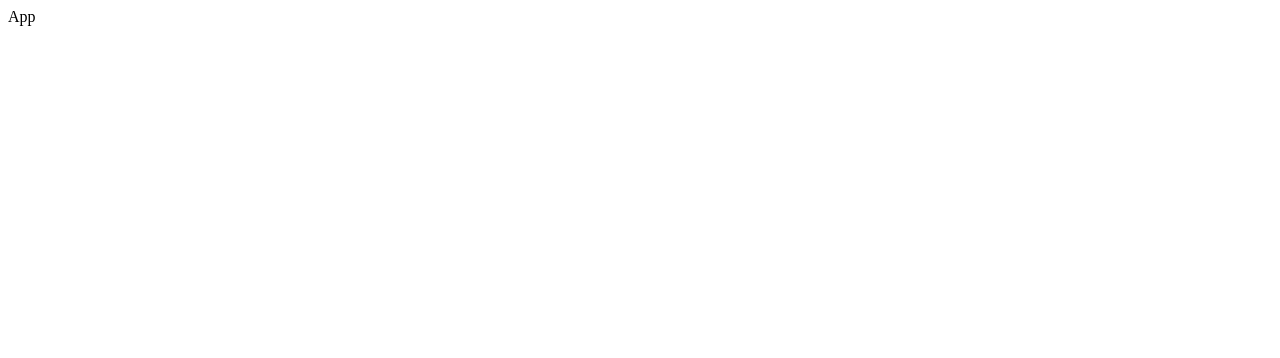
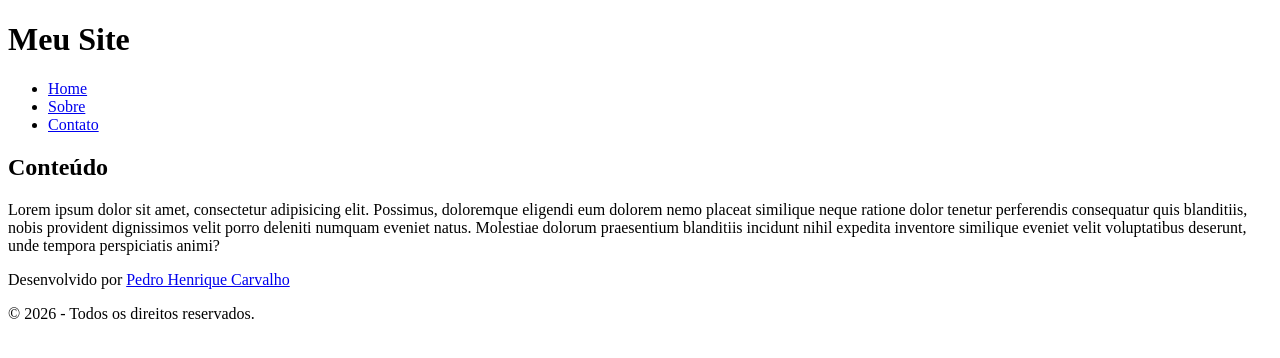
Before and after one commit to 1TDSPw-26/front-2sem-aula-09, a React (Vite) app in the folder my-app/: page / in a window 1280 px wide. Shown: the top 358 px of the page. Built offline with nearby package versions, Linux system fonts and the light colour scheme.

Commit message:
feat: modularizando o app com componetes

```diff
--- a/my-app/src/App.tsx
+++ b/my-app/src/App.tsx
@@ -1,7 +1,13 @@
-export default function App(){
-  return(
-    <div>
-      App
-    </div>
+import Cabecalho from './components/Cabecalho'
+import Conteudo from './components/Conteudo'
+import Rodape from './components/Rodape'
+
+export default function App() {
+  return (
+    <>
+      <Cabecalho />
+      <Conteudo />
+      <Rodape />
+    </>
   )
 }
--- /dev/null
+++ b/my-app/src/components/Cabecalho/index.tsx
@@ -0,0 +1,14 @@
+export default function Cabecalho() {
+    return (
+        <header>
+            <h1>Meu Site</h1>
+            <nav>
+                <ul>
+                    <li><a href="#home">Home</a></li>
+                    <li><a href="#sobre">Sobre</a></li>
+                    <li><a href="#contato">Contato</a></li>
+                </ul>
+            </nav>
+        </header>
+    )
+}
--- /dev/null
+++ b/my-app/src/components/Conteudo/index.tsx
@@ -0,0 +1,10 @@
+export default function Conteudo() {
+    return (
+        <main>
+            <section>
+            <h1>Conteúdo</h1>
+            <p>Lorem ipsum dolor sit amet, consectetur adipisicing elit. Possimus, doloremque eligendi eum dolorem nemo placeat similique neque ratione dolor tenetur perferendis consequatur quis blanditiis, nobis provident dignissimos velit porro deleniti numquam eveniet natus. Molestiae dolorum praesentium blanditiis incidunt nihil expedita inventore similique eveniet velit voluptatibus deserunt, unde tempora perspiciatis animi?</p>
+            </section>
+        </main>
+    )
+}
--- /dev/null
+++ b/my-app/src/components/Rodape/index.tsx
@@ -0,0 +1,8 @@
+export default function Rodape(){
+    return(
+        <footer>
+            <p>Desenvolvido por <a href="https://www.linkedin.com/in/pedrohenriquecn07/" target="_blank" rel="noopener noreferrer">Pedro Henrique Carvalho</a></p>
+            &copy; 2026 - Todos os direitos reservados.
+        </footer>
+    )
+}
```
